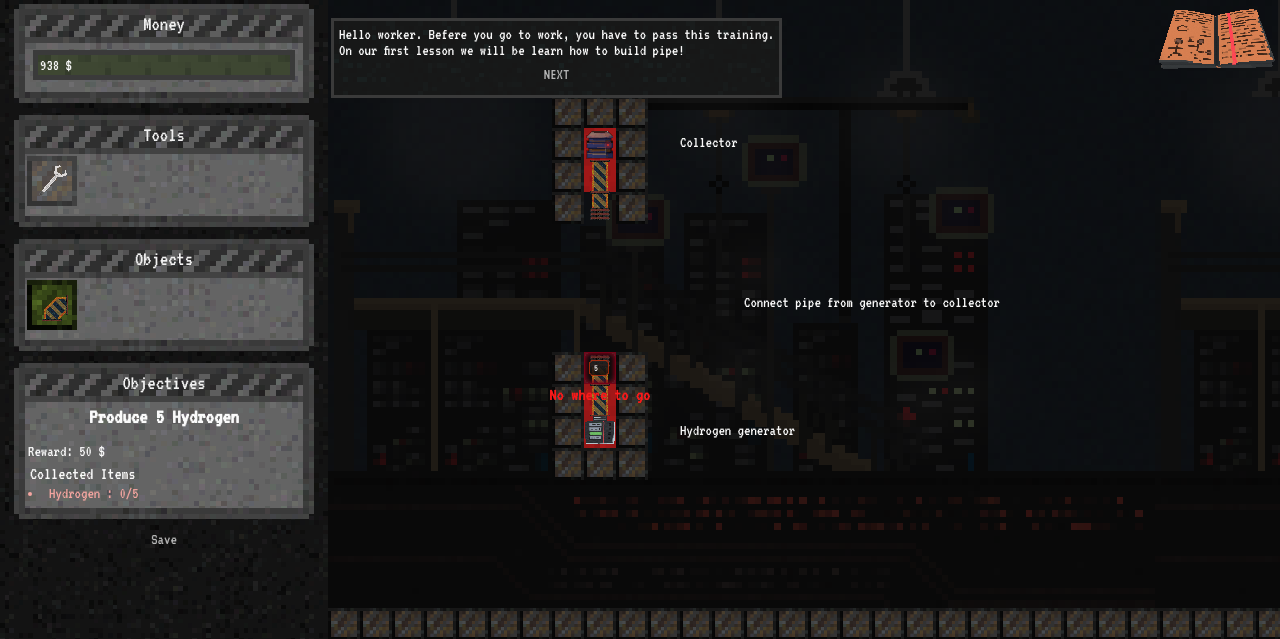
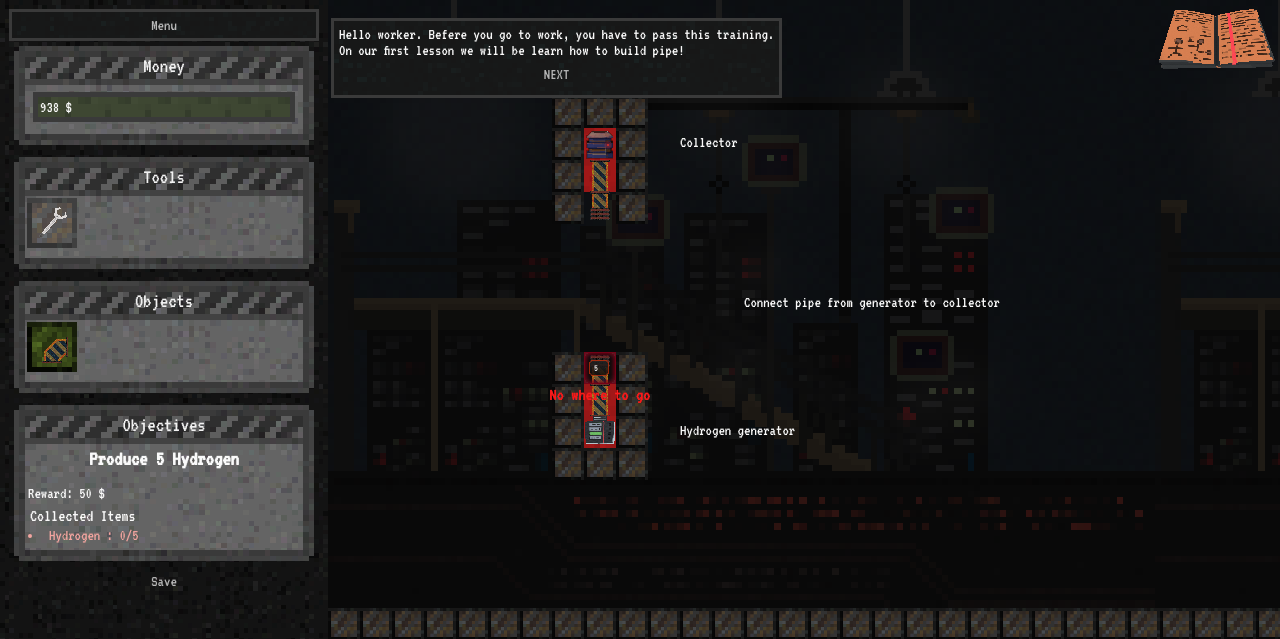
Before and after one commit to karboosx/pixelinthepipe, a PHP site: page /game.php in a window 1280 px wide. Shown: the top 639 px of the page. Run offline with PHP 8.4, Linux system fonts and the light colour scheme.

Commit message:
back menu

```diff
--- a/css/game.css
+++ b/css/game.css
@@ -457,3 +457,16 @@ td {
 .home a {
     color: #FDADBB !important;
 }
+
+.back-button {
+    background: url("../images/gui-background-black.png");
+    border: 3px solid #3a3a3a;
+    padding: 5px;
+    margin: 5px;
+	text-align:center;
+}
+
+.back-button:hover {
+    cursor: pointer;
+    background: url("../images/gui-background-green.png");
+}
--- a/game.php
+++ b/game.php
@@ -44,6 +44,7 @@
 </div>
 <div id="game">
     <div id="tools">
+		<a class="back-button" href="index.html">Menu</a>
         <div class="gui-window">
             <div class="gui-title">Money</div>
             <div class="gui-body">
```
